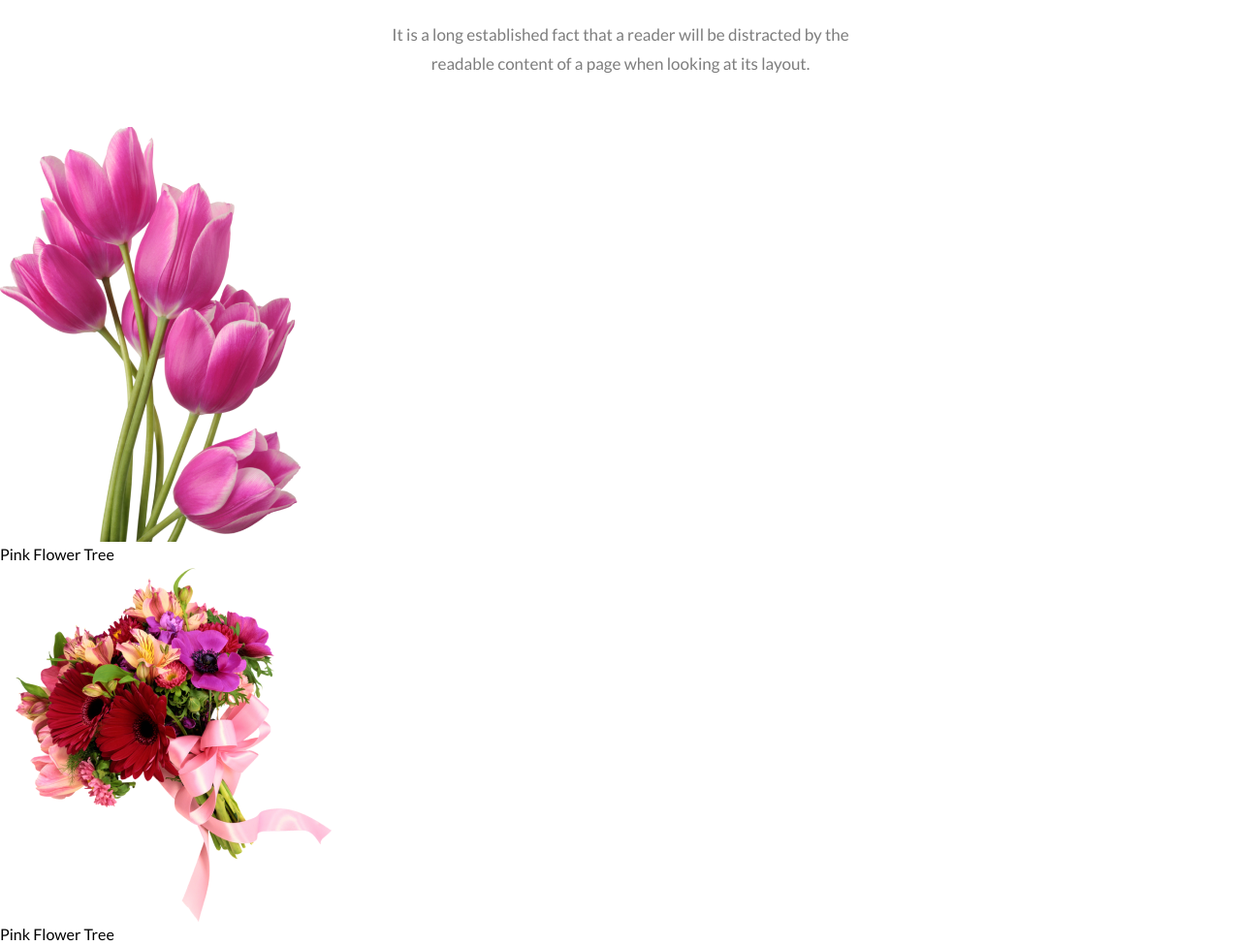
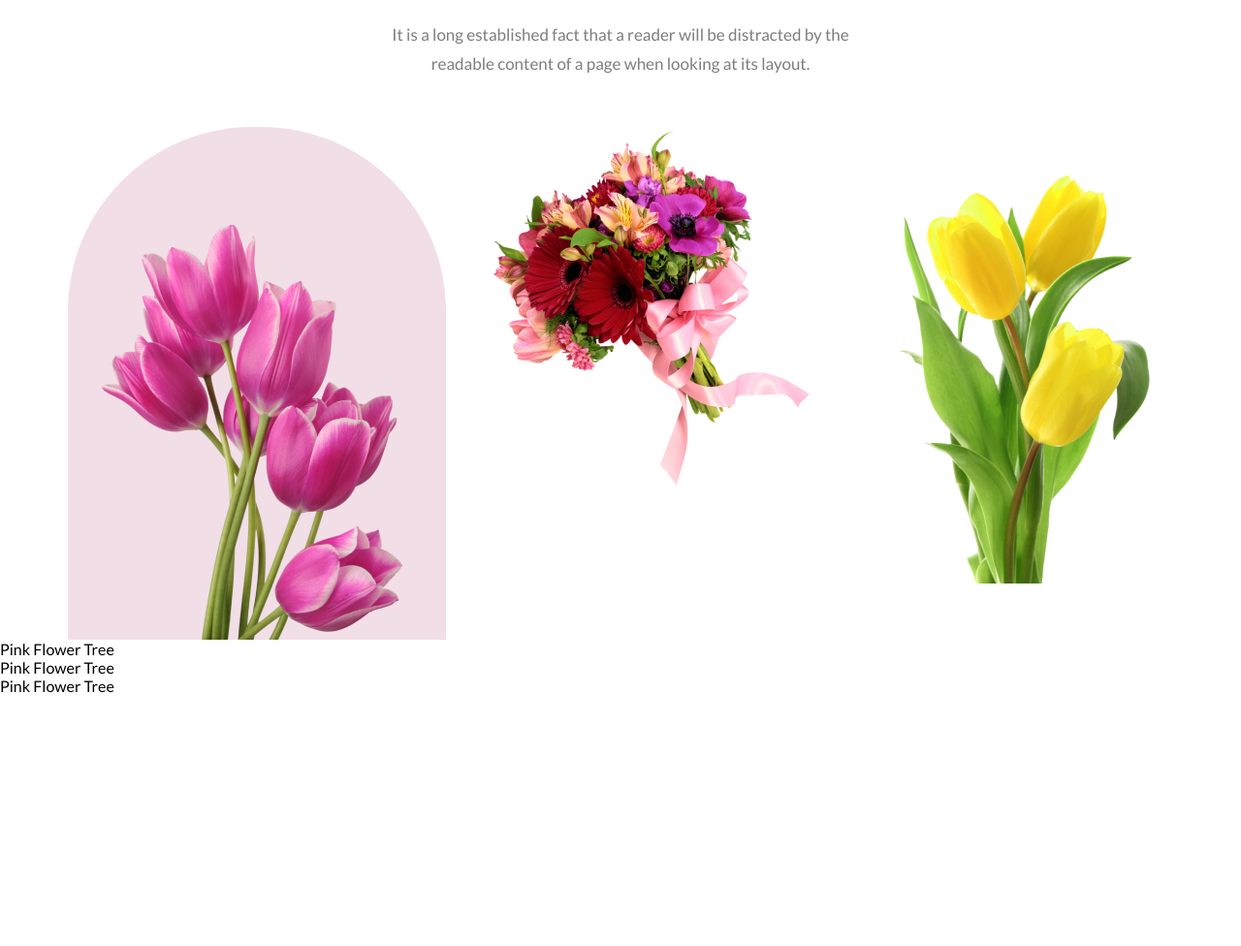
Before and after one commit to Tonmoy6/flower-shop-assignment-1st, a plain HTML site: page index.html in a window 1280 px wide. Shown: the part 961-1937 px from the top of the page at 97% size. After the commit the page ends 1678 px from the top, so only its background shows below. Drawn offline with Linux system fonts and the light colour scheme.

Commit message:
flower style

```diff
--- a/index.html
+++ b/index.html
@@ -58,18 +58,21 @@
                 <div class="oof_image_1st_div">
                     <img class="oof_img_1" src="image/Flower Asset/pngwing 6.png" alt="">
                 </div>
-                <p class="oof_description">Pink Flower Tree</p>
 
                 <div class="oof_image_2nd_div">
                     <img class="oof_img_2" src="image/Flower Asset/pngwing 5.png" alt="">
                 </div>
-                <p class="oof_description">Pink Flower Tree</p>
 
                 <div class="oof_image_3rd_div">
                     <img class="oof_img_3" src="image/Flower Asset/pngwing 7.png" alt="">
                 </div>
+
+            </div>
+
+            <div class="">
                 <p class="oof_description">Pink Flower Tree</p>
-
+                <p class="oof_description">Pink Flower Tree</p>
+                <p class="oof_description">Pink Flower Tree</p>
             </div>
         </section>
     </main>
--- a/style/indexstyle.css
+++ b/style/indexstyle.css
@@ -21,9 +21,6 @@
     margin: 0px 0px 0px 155px;
 }
 
-.oof_description{
-
-}
 
         /* =========================
                 Main style part
@@ -93,16 +90,21 @@
     margin: 0px 375px 50px  375px;
     line-height: 30px;
 }
-.off_image_container{
-
+.off_image_container {
+    display: flex;
+    justify-content: center;
+    gap: 33px;
 }
 
-.oof_image_1st_div{
-
+.oof_image_1st_div {
+    border-radius: 190px 190px 0px 0px;
+    width: 390px;
+    height: 529px;
+    background: #a7216226;
 }
 
-.oof_img_1{
-
+.oof_img_1 {
+    padding: 101px 0px 0px 35px;
 }
 
 .oof_image_2nd_div{
@@ -120,3 +122,10 @@
 .oof_img_3{
 
 }
+.off_description_div{
+
+}
+
+.oof_description{
+
+}
```
